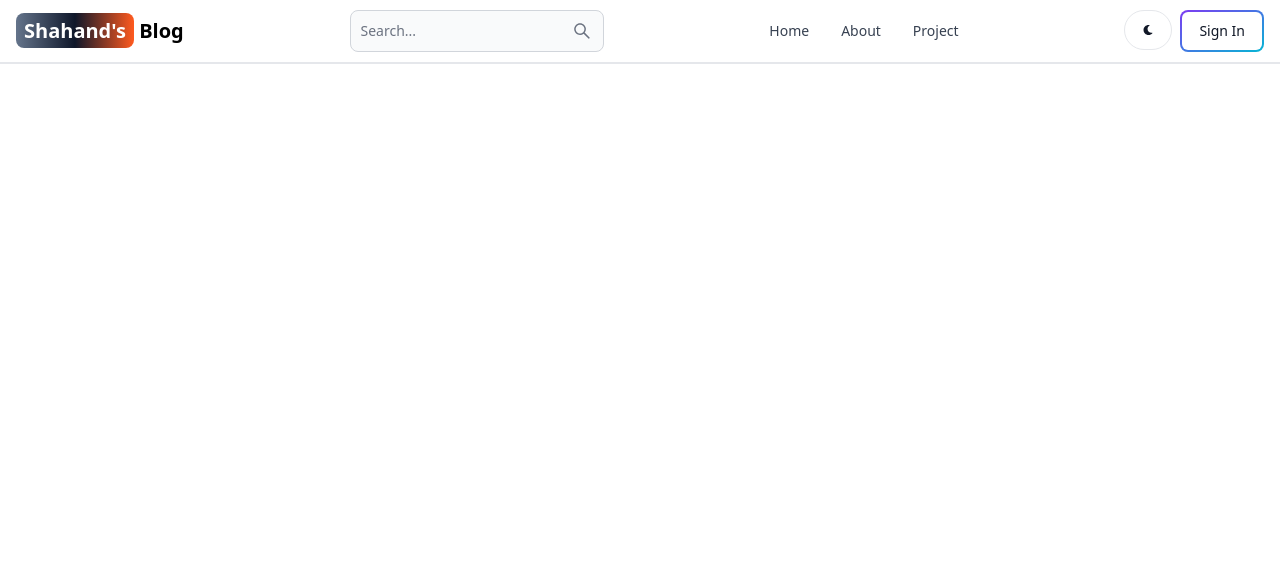
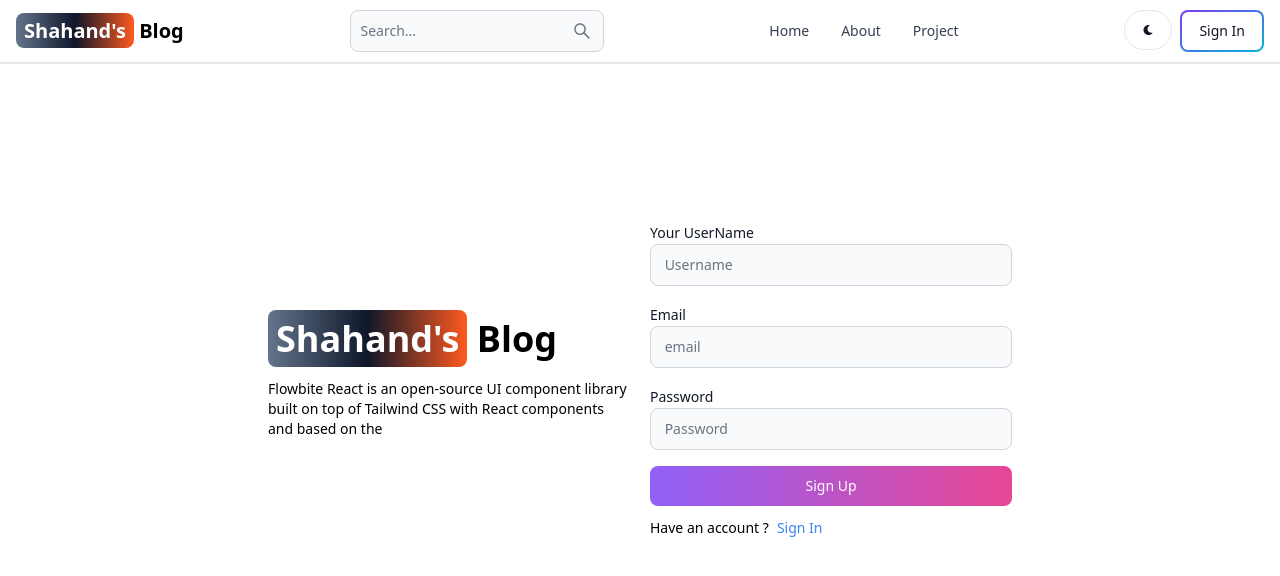
Before and after one commit to jabiryoosuf/Blog-with-Dashboard, a React (Vite) app in the folder client/: page /signup in a window 1280 px wide. Shown: the top 576 px of the page. Built offline with nearby package versions, Linux system fonts and the light colour scheme.

Commit message:
add signup functionality

```diff
--- a/client/src/pages/SignUp.jsx
+++ b/client/src/pages/SignUp.jsx
@@ -1,9 +1,112 @@
-import React from 'react'
+import { Alert, Button, Label, Spinner, TextInput } from "flowbite-react";
+import React, { useState } from "react";
+import { Link, useNavigate } from "react-router-dom";
 
 export default function Signup() {
+  const [formdata, setFormdata] = useState({});
+  const [errorMessage, setErrorMessage] = useState(null);
+  const [loading, setLoading] = useState(false);
+
+  const navigate= useNavigate()
+
+  const handleChange = (e) => {
+    setFormdata({ ...formdata, [e.target.id]: e.target.value });
+  };
+  // console.log(formdata);
+  const handleSubmit = async (e) => {
+    e.preventDefault();
+    if (!formdata.username || !formdata.email || !formdata.password) {
+      return setErrorMessage("please fill the all fields");
+    }
+    try {
+      setLoading(true);
+      setErrorMessage(null)
+      const res = await fetch("/api/auth/signup", {
+        method: "POST",
+        headers: { "Content-type": "application/json" },
+        body: JSON.stringify(formdata),
+      });
+      const data = await res.json();
+      if(data.success===false){
+       return setErrorMessage(data.message)
+      }
+      setLoading(false);
+      if(res.ok){
+        navigate('/signin')
+      }
+    } catch (error) {
+      setErrorMessage(error.message)
+      setLoading(false)
+    }
+  };
   return (
-    <div>
-
+    <div className="min-h-screen mt-36 ">
+      <div className="flex p-3 max-w-3xl flex-col md:flex-row mx-auto md:items-center gap-5">
+        {/* leftside  */}
+        <div className="flex-1">
+          <Link to="/" className=" text-4xl font-bold dark:text-white">
+            <span className="px-2 py-1 bg-gradient-to-r from-slate-500 via-slate-900 to-orange-500 text-white rounded-lg">
+              Shahand's
+            </span>{" "}
+            Blog
+          </Link>
+          <p className="text-sm mt-5">
+            Flowbite React is an open-source UI component library built on top
+            of Tailwind CSS with React components and based on the
+          </p>
+        </div>
+        {/* rightSide  */}
+        <div className="flex-1">
+          <form className="flex flex-col gap-4" onSubmit={handleSubmit}>
+            <div>
+              <Label value="Your UserName" />
+              <TextInput
+                type="text"
+                placeholder=" Username"
+                id="username"
+                onChange={handleChange}
+              />
+            </div>
+            <div>
+              <Label value="Email" />
+              <TextInput
+                type="email"
+                placeholder=" email"
+                id="email"
+                onChange={handleChange}
+              />
+            </div>
+            <div>
+              <Label value="Password" />
+              <TextInput
+                type="password"
+                placeholder=" Password"
+                id="password"
+                onChange={handleChange}
+              />
+            </div>
+            <Button gradientDuoTone="purpleToPink" type="submit" disabled={loading}>
+              {
+                loading ? (<>
+                <Spinner size='sm'/>
+                <span className="pl-3">loading....</span>
+                </>) : "Sign Up"
+              }
+            </Button>
+          </form>
+          <div className="text-sm flex gap-2 mt-3">
+            <span>Have an account ?</span>
+            <Link to="/signin" className="text-blue-500">
+              Sign In
+            </Link>
+          </div>
+          {errorMessage && (
+            <Alert className="mt-5" color="failure">
+              {errorMessage}
+            </Alert>
+          )}
+        </div>
+      </div>
     </div>
-  )
+  );
 }
--- a/client/vite.config.js
+++ b/client/vite.config.js
@@ -3,5 +3,13 @@
 
 // https://vitejs.dev/config/
 export default defineConfig({
+  server:{
+    proxy:{
+      '/api':{
+        target:'http://localhost:5000',
+        secure:false,
+      }
+    }
+  },
   plugins: [react()],
 })
```
